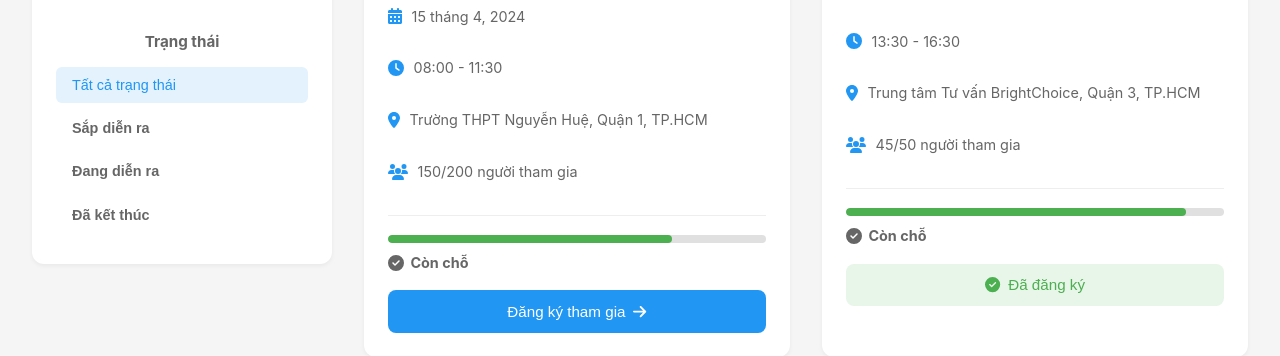
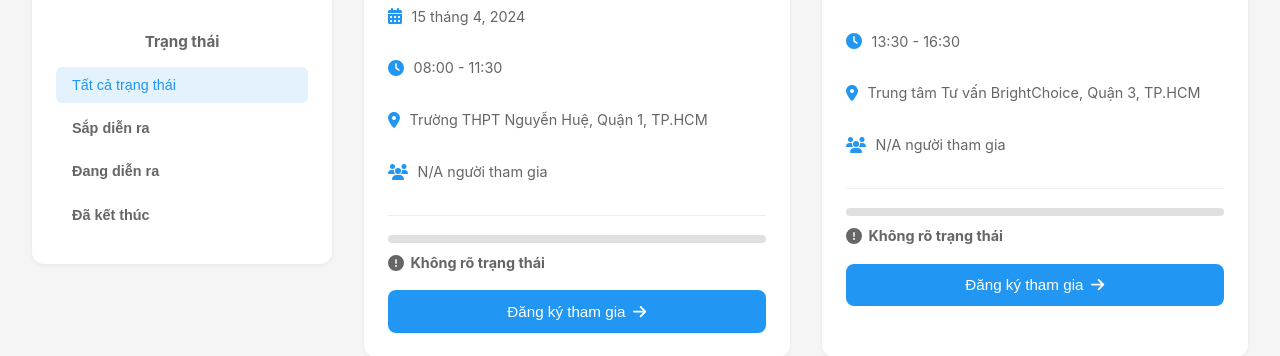
Before and after one commit to tan123asd/New, a React (Create React App) app: page /programs in a window 1280 px wide. Shown: the part 803-1159 px from the top of the page. Built offline with nearby package versions, Linux system fonts and the light colour scheme.

Commit message:
Update ProgramsPage.js

```diff
--- a/src/pages/ProgramsPage.js
+++ b/src/pages/ProgramsPage.js
@@ -40,84 +40,60 @@ const ProgramsPage = () => {
       Title: 'Hội thảo Phòng Chống Ma Túy Cho Học Sinh',
       Description: 'Chương trình giáo dục và nâng cao nhận thức về tác hại của ma túy cho học sinh THPT.',
       category: 'education',
-      status: 'upcoming',
       StartTime: '2024-04-15T08:00:00',
       EndTime: '2024-04-15T11:30:00',
       Location: 'Trường THPT Nguyễn Huệ, Quận 1, TP.HCM',
-      participants: 150,
-      maxParticipants: 200,
       image: 'https://images.unsplash.com/photo-1523050854058-8df90110c9f1?ixlib=rb-1.2.1&auto=format&fit=crop&w=500&q=60',
-      isRegistered: false,
     },
     {
       id: 2,
       Title: 'Tư Vấn Miễn Phí Cho Gia Đình',
       Description: 'Chương trình tư vấn và hỗ trợ tâm lý cho gia đình có người thân nghiện ma túy.',
       category: 'counseling',
-      status: 'ongoing',
       StartTime: '2024-03-20T13:30:00',
       EndTime: '2024-03-20T16:30:00',
       Location: 'Trung tâm Tư vấn BrightChoice, Quận 3, TP.HCM',
-      participants: 45,
-      maxParticipants: 50,
       image: 'https://images.unsplash.com/photo-1573497620053-ea5300f94f21?ixlib=rb-1.2.1&auto=format&fit=crop&w=500&q=60',
-      isRegistered: true,
     },
     {
       id: 3,
       Title: 'Ngày Hội Cộng Đồng Phòng Chống Ma Túy',
       Description: 'Sự kiện cộng đồng với các hoạt động tuyên truyền, tư vấn và giải trí.',
       category: 'community',
-      status: 'upcoming',
       StartTime: '2024-05-01T07:00:00',
       EndTime: '2024-05-01T17:00:00',
       Location: 'Công viên Tao Đàn, Quận 1, TP.HCM',
-      participants: 280,
-      maxParticipants: 500,
       image: 'https://images.unsplash.com/photo-1522202176988-66273c2fd55f?ixlib=rb-1.2.1&auto=format&fit=crop&w=500&q=60',
-      isRegistered: false,
     },
     {
       id: 4,
       Title: 'Khóa Tập Huấn Tình Nguyện Viên',
       Description: 'Đào tạo kỹ năng và kiến thức cho tình nguyện viên tham gia công tác phòng chống ma túy.',
       category: 'volunteer',
-      status: 'ongoing',
       StartTime: '2024-03-25T08:30:00',
       EndTime: '2024-03-25T16:30:00',
       Location: 'Trung tâm Đào tạo BrightChoice, Quận 7, TP.HCM',
-      participants: 35,
-      maxParticipants: 40,
       image: 'https://images.unsplash.com/photo-1503676260728-1c00da094a0b?ixlib=rb-1.2.1&auto=format&fit=crop&w=500&q=60',
-      isRegistered: false,
     },
     {
       id: 5,
       Title: 'Hội Thảo Chia Sẻ Kinh Nghiệm Cai Nghiện',
       Description: 'Chia sẻ kinh nghiệm và phương pháp hỗ trợ người nghiện trên con đường cai nghiện.',
       category: 'counseling',
-      status: 'completed',
       StartTime: '2024-02-15T09:00:00',
       EndTime: '2024-02-15T12:00:00',
       Location: 'Hội trường BrightChoice, Quận 5, TP.HCM',
-      participants: 120,
-      maxParticipants: 150,
       image: 'https://images.unsplash.com/photo-1511632765486-a01980e01a18?ixlib=rb-1.2.1&auto=format&fit=crop&w=500&q=60',
-      isRegistered: false,
     },
     {
       id: 6,
       Title: 'Chương Trình Tuyên Truyền Tại Trường Đại Học',
       Description: 'Tuyên truyền và nâng cao nhận thức về ma túy cho sinh viên đại học.',
       category: 'education',
-      status: 'upcoming',
       StartTime: '2024-04-20T13:00:00',
       EndTime: '2024-04-20T16:00:00',
       Location: 'Trường Đại học Khoa học Xã hội và Nhân văn, TP.HCM',
-      participants: 180,
-      maxParticipants: 300,
       image: 'https://images.unsplash.com/photo-1523050854058-8df90110c9f1?ixlib=rb-1.2.1&auto=format&fit=crop&w=500&q=60',
-      isRegistered: false,
     },
   ];
 
@@ -125,7 +101,7 @@ const ProgramsPage = () => {
     const matchesSearch = program.Title.toLowerCase().includes(searchQuery.toLowerCase()) ||
                          program.Description.toLowerCase().includes(searchQuery.toLowerCase());
     const matchesCategory = selectedCategory === 'all' || program.category === selectedCategory;
-    const matchesStatus = selectedStatus === 'all' || program.status === selectedStatus;
+    const matchesStatus = selectedStatus === 'all';
     return matchesSearch && matchesCategory && matchesStatus;
   });
 
@@ -258,7 +234,7 @@ const ProgramsPage = () => {
                   </div>
                   <div className="detail-item">
                     <FontAwesomeIcon icon={faUsers} />
-                    <span>{program.participants}/{program.maxParticipants} người tham gia</span>
+                    <span>N/A người tham gia</span>
                   </div>
                 </div>
 
@@ -268,35 +244,21 @@ const ProgramsPage = () => {
                       <div
                         className="progress-fill"
                         style={{
-                          width: `${(program.participants / program.maxParticipants) * 100}%`,
-                          backgroundColor: program.participants >= program.maxParticipants ? '#f44336' : '#4caf50'
+                          width: '0%',
+                          backgroundColor: '#9e9e9e'
                         }}
                       />
                     </div>
                     <span className="progress-text">
-                      {program.participants >= program.maxParticipants ? (
-                        <FontAwesomeIcon icon={faExclamationCircle} />
-                      ) : (
-                        <FontAwesomeIcon icon={faCheckCircle} />
-                      )}
-                      {program.participants >= program.maxParticipants ? 'Đã đủ người' : 'Còn chỗ'}
+                      <FontAwesomeIcon icon={faExclamationCircle} />
+                      Không rõ trạng thái
                     </span>
                   </div>
 
-                  {program.isRegistered ? (
-                    <button className="btn-registered">
-                      <FontAwesomeIcon icon={faCheckCircle} /> Đã đăng ký
-                    </button>
-                  ) : program.participants >= program.maxParticipants ? (
-                    <button className="btn-full" disabled>
-                      <FontAwesomeIcon icon={faExclamationCircle} /> Đã đủ người
-                    </button>
-                  ) : (
-                    <button className="btn-register">
-                      Đăng ký tham gia
-                      <FontAwesomeIcon icon={faArrowRight} />
-                    </button>
-                  )}
+                  <button className="btn-register">
+                    Đăng ký tham gia
+                    <FontAwesomeIcon icon={faArrowRight} />
+                  </button>
                 </div>
               </div>
             </div>
```
